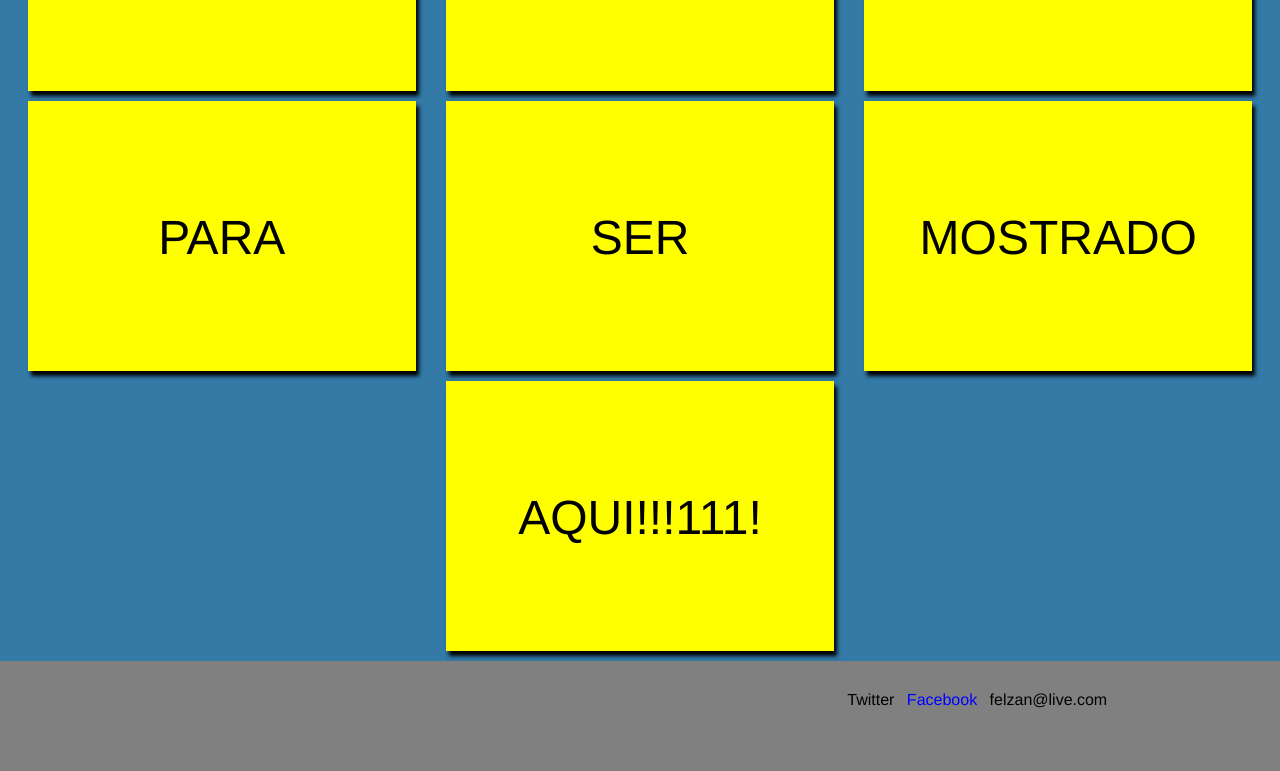
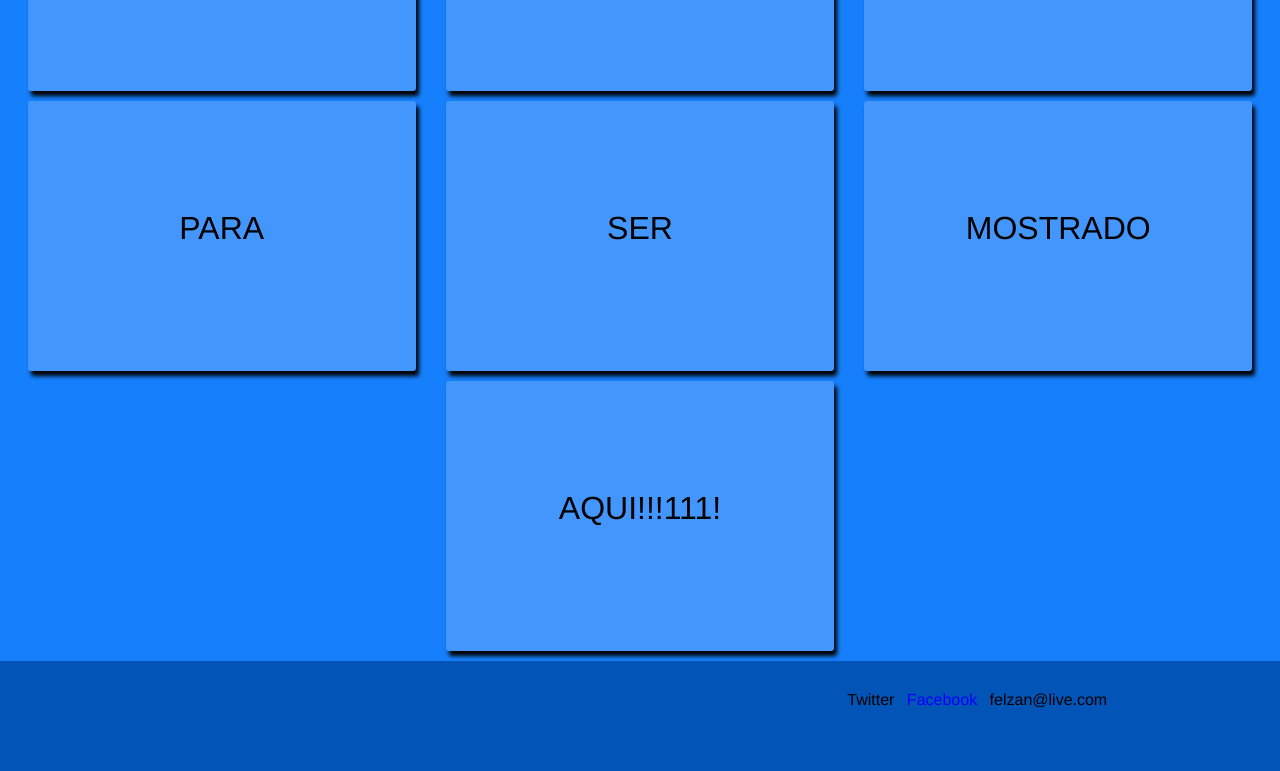
Before and after one commit to felzan/FCC-portfolio, a plain HTML site: page index.html in a window 1280 px wide. Shown: the part 655-1426 px from the top of the page. Drawn offline with nearby package versions, Linux system fonts and the light colour scheme.

Commit message:
alterações visuais

```diff
--- a/master.css
+++ b/master.css
@@ -2,7 +2,7 @@
   margin: 0px;
   font-family: "Helvetica Neue", Helvetica, Arial, sans-serif;
 }.no-margin{
-  background-color: #337aa7;
+  background-color: #167FFC;
 }
 div.all{
 }
@@ -43,10 +43,11 @@ div.all{
       margin-left: 1%;
       margin-right: 1%;
       margin-bottom: 10px;
-      background-color: yellow;
+      background-color: #4397FC;
+      border-radius: 3px;
     }
     article.corpo > section:first-child{
-      background-color: green;
+      background-color: #3A23FC;
       width: 96%;
       margin-left: 1%;
       margin-right: 1%;
@@ -58,6 +59,7 @@ div.all{
         height: auto;
       }
     section.cx{
+      border-radius: 3px;
       height: 270px;
       box-shadow: 3px 5px 4px;
     }
@@ -68,11 +70,11 @@ div.all{
       height:auto;
       box-shadow: none;
       margin-top: 28%;
-      font-size: 3em;
+      font-size: 200%;
     }
   footer{
     height: 80px;
-    background-color: gray;
+    background-color: #0254B6;
     color: white-gray;
     padding-right: 13.5%;
     padding-top: 30px;
```
